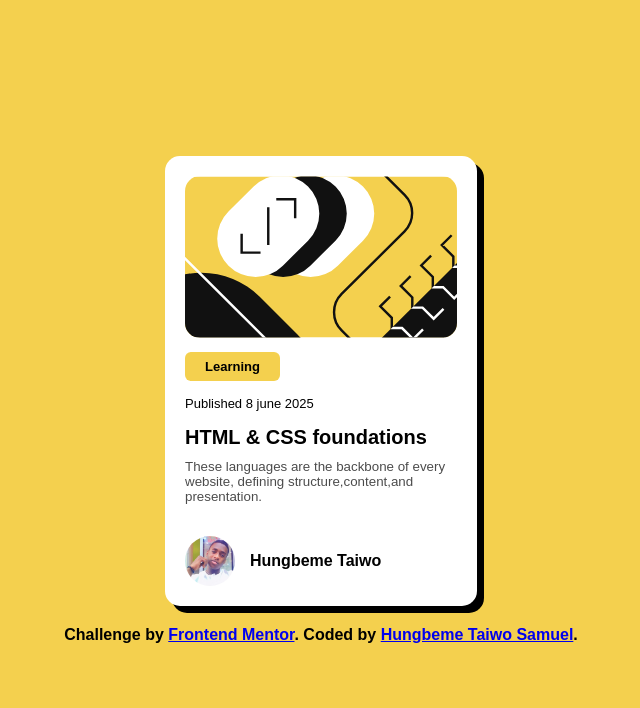
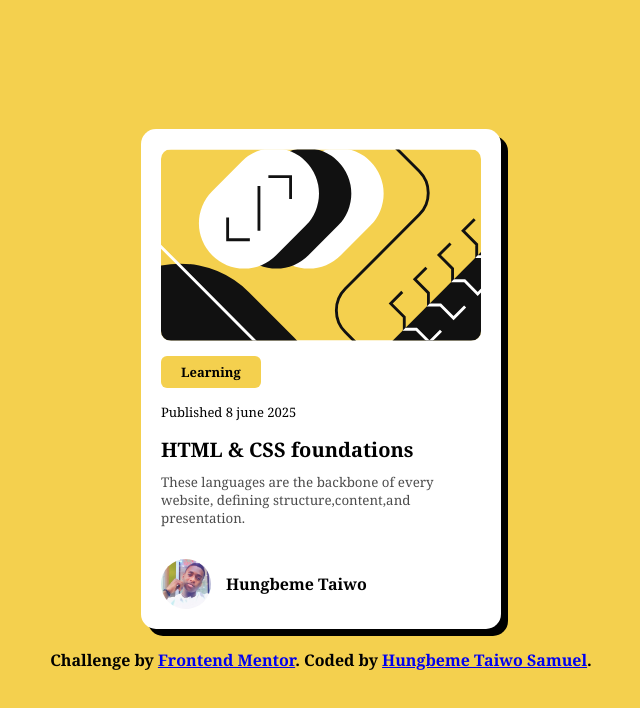
Before and after one commit to hungbeme/Frontend-Mentor_project2-v1.0, a plain HTML site: page index.html in a window 1280 px wide. Shown: the whole page, without its empty margins (319-959 px from the left). Drawn offline with Linux system fonts and the light colour scheme.

Commit message:
Changing font-family

```diff
--- a/style.css
+++ b/style.css
@@ -1,7 +1,7 @@
 * {
   margin: 0;
   padding: 0;
-  font-family: sans-serif;
+  font-family: Georgia, "Times New Roman", Times, serif;
   box-sizing: border-box;
 }
 
@@ -59,9 +59,9 @@
 }
 
 .image {
-  width: 17rem;
+  width: 20rem;
   height: auto;
-  border-radius: 15px;
+  border-radius: 10px;
 }
 
 .text-details {
```
